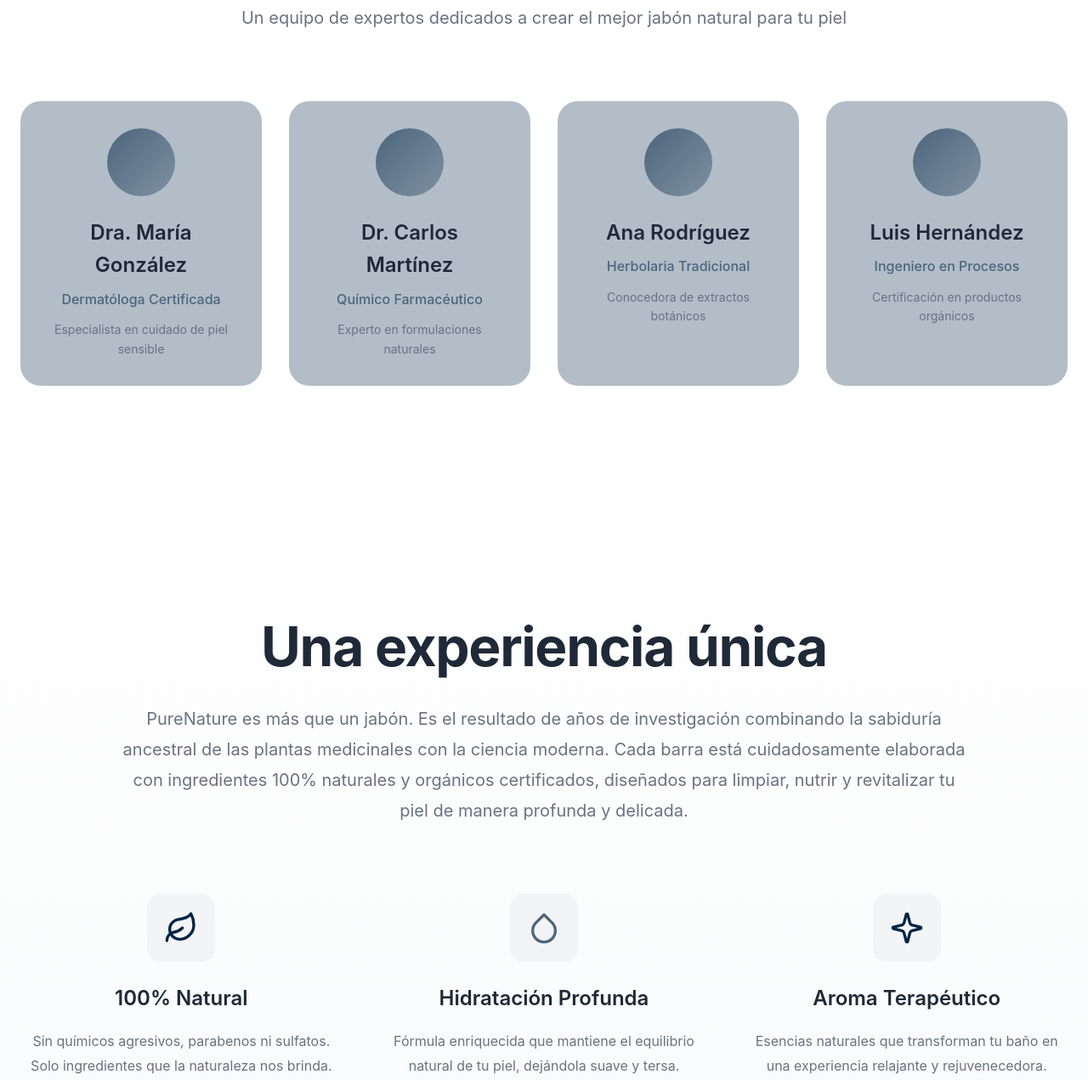
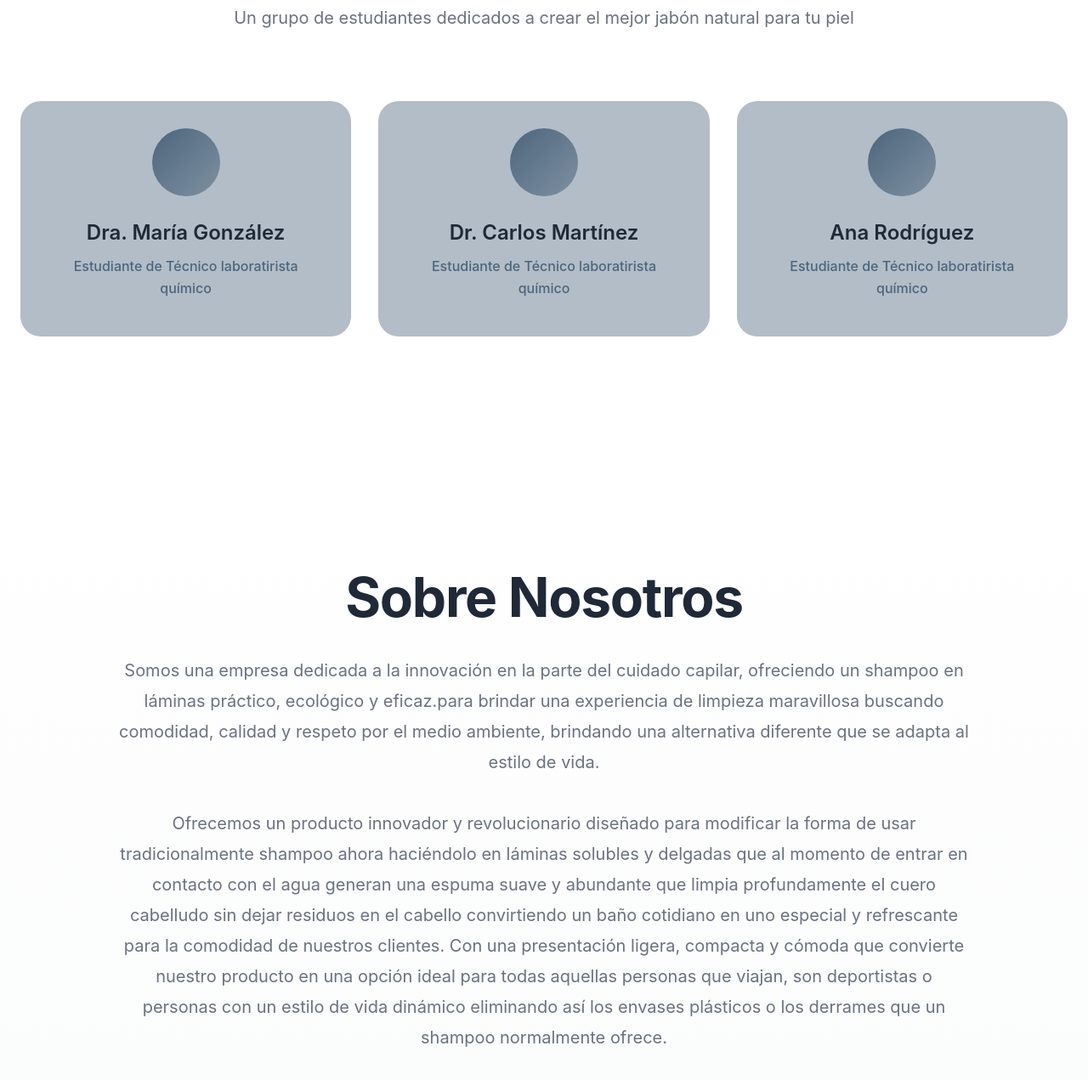
Before and after one commit to RowerX/Jabon, a plain HTML site: page index.html in a window 1280 px wide. Shown: the part 1406-2677 px from the top of the page at 85% size. Drawn offline with Linux system fonts and the light colour scheme.

Commit message:
Update index.html

```diff
--- a/index.html
+++ b/index.html
@@ -3,7 +3,7 @@
 <head>
     <meta charset="UTF-8">
     <meta name="viewport" content="width=device-width, initial-scale=1.0">
-    <title>PureNature - El jabón que tu piel merece</title>
+    <title>SpumLam</title>
     <link rel="icon" href="img/logo.png" type="image/png">
     <link rel="stylesheet" href="styles.css">
 </head>
@@ -11,8 +11,8 @@
     <!-- Hero Section -->
     <section class="hero-section">
         <div class="hero-content fade-in">
-            <h1 class="hero-title">PureNature</h1>
-            <p class="hero-subtitle">El jabón que tu piel merece</p>
+            <h1 class="hero-title">SpumLam</h1>
+            <p class="hero-subtitle">Láminas que se disuelven frescura que permanece.</p>
             <div class="hero-image">
                 <img src="https://images.unsplash.com/photo-1652233172336-6efc037a3766?crop=entropy&cs=tinysrgb&fit=max&fm=jpg&ixid=M3w3Nzg4Nzd8MHwxfHNlYXJjaHwxfHxuYXR1cmFsJTIwc29hcCUyMGJhcnxlbnwxfHx8fDE3NjU2OTUwMzR8MA&ixlib=rb-4.1.0&q=80&w=1080" alt="PureNature Soap">
             </div>
@@ -24,32 +24,23 @@
         <div class="container">
             <div class="section-header fade-in-scroll">
                 <h2 class="section-title">Colaboradores</h2>
-                <p class="section-description">Un equipo de expertos dedicados a crear el mejor jabón natural para tu piel</p>
+                <p class="section-description">Un grupo de estudiantes dedicados a crear el mejor jabón natural para tu piel</p>
             </div>
             <div class="collaborators-grid">
                 <div class="collaborator-card fade-in-scroll">
                     <div class="collaborator-avatar"></div>
                     <h3 class="collaborator-name">Dra. María González</h3>
-                    <p class="collaborator-role">Dermatóloga Certificada</p>
-                    <p class="collaborator-specialty">Especialista en cuidado de piel sensible</p>
+                    <p class="collaborator-role">Estudiante de Técnico laboratirista químico</p>
                 </div>
                 <div class="collaborator-card fade-in-scroll">
                     <div class="collaborator-avatar"></div>
                     <h3 class="collaborator-name">Dr. Carlos Martínez</h3>
-                    <p class="collaborator-role">Químico Farmacéutico</p>
-                    <p class="collaborator-specialty">Experto en formulaciones naturales</p>
+                    <p class="collaborator-role">Estudiante de Técnico laboratirista químico</p>
                 </div>
                 <div class="collaborator-card fade-in-scroll">
                     <div class="collaborator-avatar"></div>
                     <h3 class="collaborator-name">Ana Rodríguez</h3>
-                    <p class="collaborator-role">Herbolaria Tradicional</p>
-                    <p class="collaborator-specialty">Conocedora de extractos botánicos</p>
-                </div>
-                <div class="collaborator-card fade-in-scroll">
-                    <div class="collaborator-avatar"></div>
-                    <h3 class="collaborator-name">Luis Hernández</h3>
-                    <p class="collaborator-role">Ingeniero en Procesos</p>
-                    <p class="collaborator-specialty">Certificación en productos orgánicos</p>
+                    <p class="collaborator-role">Estudiante de Técnico laboratirista químico</p>
                 </div>
             </div>
         </div>
@@ -59,12 +50,10 @@
     <section class="section description-section">
         <div class="container">
             <div class="section-header fade-in-scroll">
-                <h2 class="section-title">Una experiencia única</h2>
+                <h2 class="section-title">Sobre Nosotros</h2>
                 <p class="section-description wide">
-                    PureNature es más que un jabón. Es el resultado de años de investigación combinando
-                    la sabiduría ancestral de las plantas medicinales con la ciencia moderna. Cada barra
-                    está cuidadosamente elaborada con ingredientes 100% naturales y orgánicos certificados,
-                    diseñados para limpiar, nutrir y revitalizar tu piel de manera profunda y delicada.
+                    Somos una empresa dedicada a la innovación en la parte del cuidado capilar, ofreciendo un shampoo en láminas práctico, ecológico y eficaz.para brindar una experiencia de limpieza maravillosa buscando comodidad, calidad y respeto por el medio ambiente, brindando una alternativa diferente que se adapta al estilo de vida. <br><br>
+Ofrecemos un producto innovador y revolucionario diseñado para modificar la forma de usar tradicionalmente shampoo ahora haciéndolo en láminas solubles y delgadas que al momento de entrar en contacto con el agua generan una espuma suave y abundante que limpia profundamente el cuero cabelludo sin dejar residuos en el cabello convirtiendo un baño cotidiano en uno especial y refrescante para la comodidad de nuestros clientes. Con una presentación ligera, compacta y cómoda que convierte nuestro producto en una opción ideal para todas aquellas personas que viajan, son deportistas o personas con un estilo de vida dinámico eliminando así los envases plásticos o los derrames que un shampoo normalmente ofrece.
                 </p>
             </div>
             <div class="features-grid">
@@ -75,8 +64,8 @@
                             <path d="M2 21c0-3 1.85-5.36 5.08-6C9.5 14.52 12 13 13 12"/>
                         </svg>
                     </div>
-                    <h3 class="feature-title">100% Natural</h3>
-                    <p class="feature-description">Sin químicos agresivos, parabenos ni sulfatos. Solo ingredientes que la naturaleza nos brinda.</p>
+                    <h3 class="feature-title">100% ecológico</h3>
+                    <p class="feature-description">Con ingredientes naturales, sin químicos agresivos. Cartón hecho de otros cartones.</p>
                 </div>
                 <div class="feature-card fade-in-scroll">
                     <div class="feature-icon teal">
@@ -84,8 +73,8 @@
                             <path d="M12 2.69l5.66 5.66a8 8 0 1 1-11.31 0z"/>
                         </svg>
                     </div>
-                    <h3 class="feature-title">Hidratación Profunda</h3>
-                    <p class="feature-description">Fórmula enriquecida que mantiene el equilibrio natural de tu piel, dejándola suave y tersa.</p>
+                    <h3 class="feature-title">Hidratación y cuidado del cabello</h3>
+                    <p class="feature-description">Formula hecha de aceites naturales cuidando el cuero cabelludo.</p>
                 </div>
                 <div class="feature-card fade-in-scroll">
                     <div class="feature-icon green">
@@ -93,8 +82,8 @@
                             <path d="M9.937 15.5A2 2 0 0 0 8.5 14.063l-6.135-1.582a.5.5 0 0 1 0-.962L8.5 9.936A2 2 0 0 0 9.937 8.5l1.582-6.135a.5.5 0 0 1 .963 0L14.063 8.5A2 2 0 0 0 15.5 9.937l6.135 1.581a.5.5 0 0 1 0 .964L15.5 14.063a2 2 0 0 0-1.437 1.437l-1.582 6.135a.5.5 0 0 1-.963 0z"/>
                         </svg>
                     </div>
-                    <h3 class="feature-title">Aroma Terapéutico</h3>
-                    <p class="feature-description">Esencias naturales que transforman tu baño en una experiencia relajante y rejuvenecedora.</p>
+                    <h3 class="feature-title">Aromas naturales</h3>
+                    <p class="feature-description">Esencias extraídas directamente de plantas asegurando un aroma agradable.</p>
                 </div>
             </div>
         </div>
```
